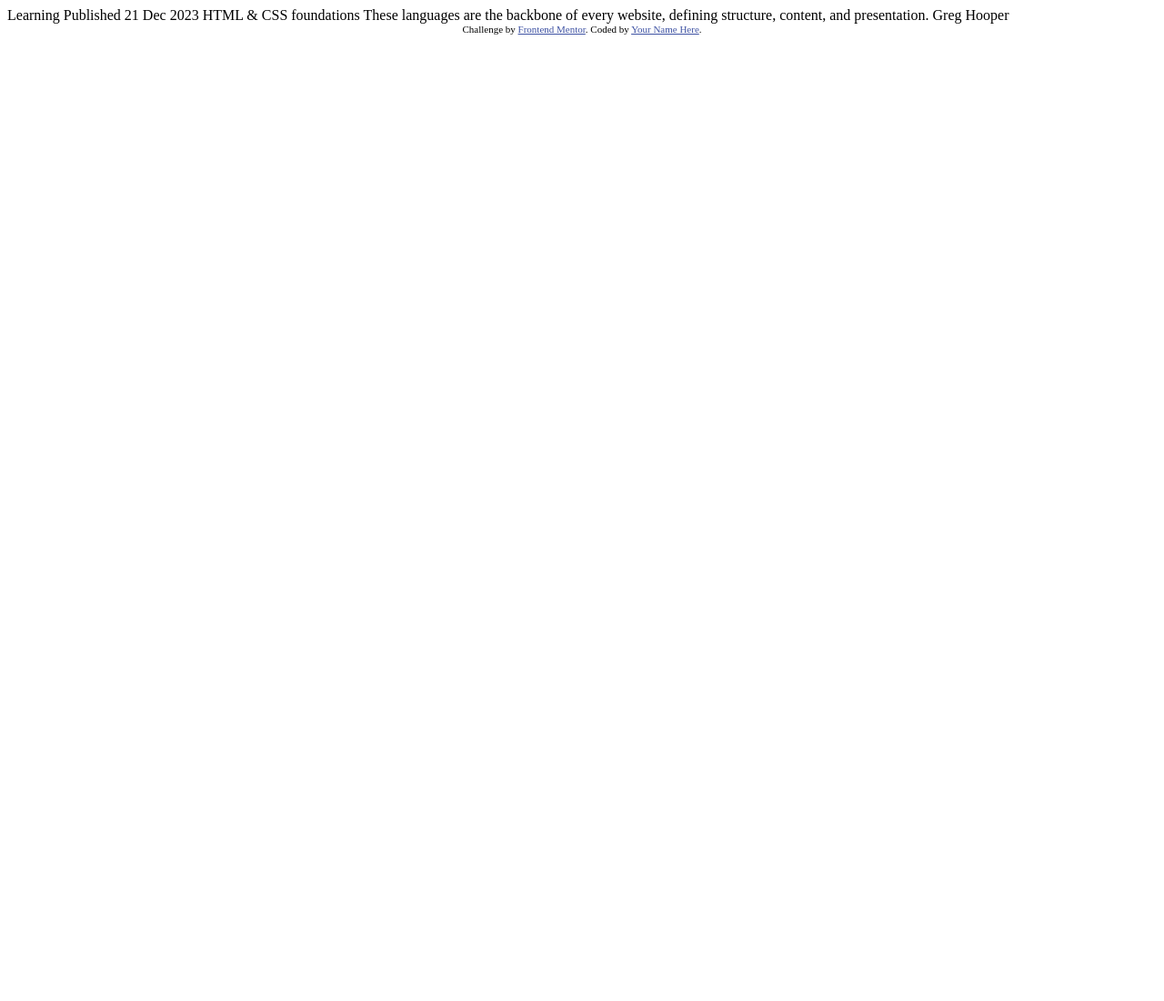
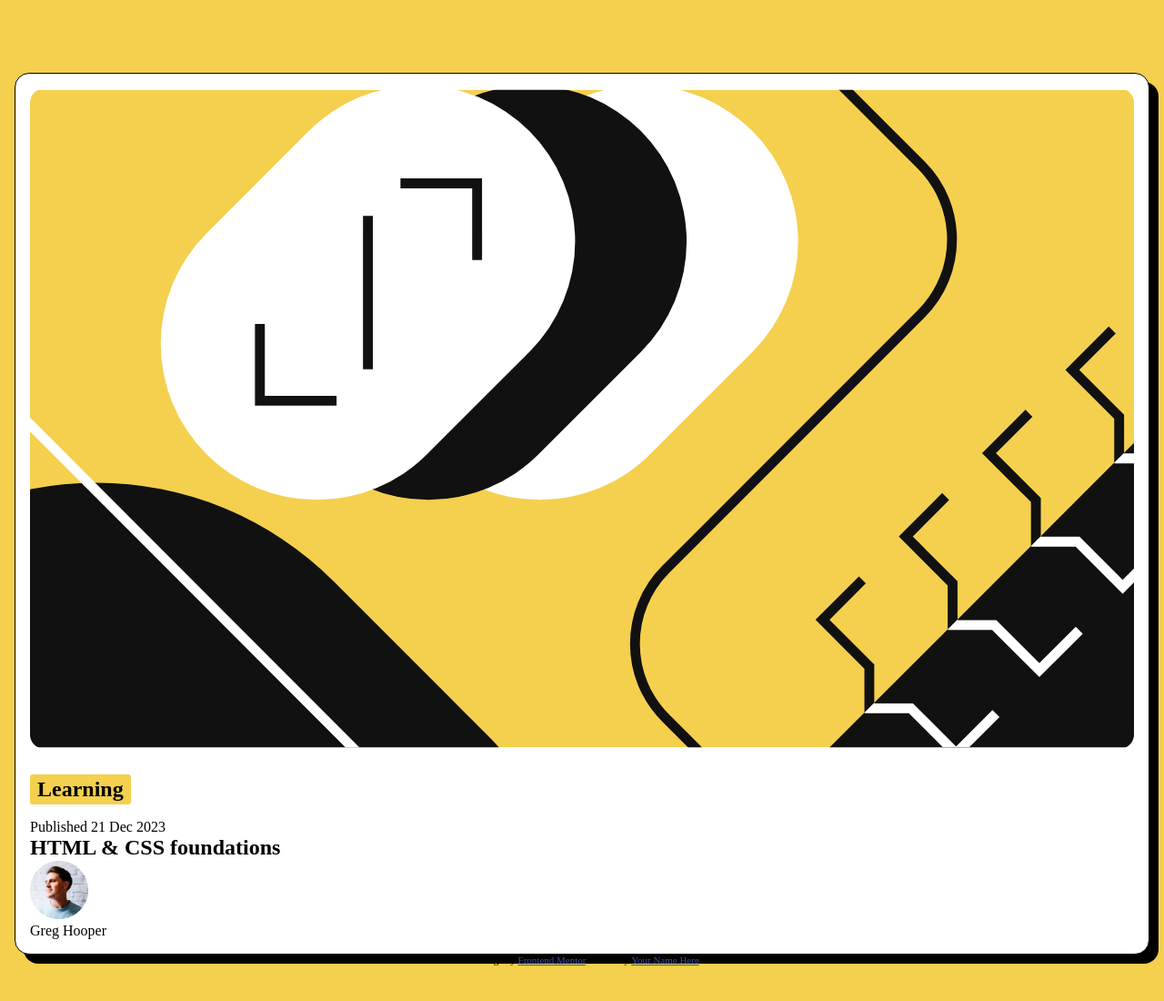
Before and after one commit to JoaoRicardoAlves/Blog-preview-card, a plain HTML site: page index.html in a window 1280 px wide. Shown: the whole page at 91% size. Before the commit the page ends 800 px from the top, so only its background shows below. Drawn offline with Linux system fonts and the light colour scheme.

Commit message:
Monut style

```diff
--- a/index.css
+++ b/index.css
@@ -1,2 +1,50 @@
+* {
+    margin: 0;
+    padding: 0;
+    box-sizing: border-box;
+}
+
+ul{
+    list-style-type: none;
+
+
+}
+
+
+body {
+    background-color: hsl(47, 88%, 63%) ;
+    padding:5rem 1rem;
+
+}
+
+.container {
+    background-color: #fff;
+    padding: 1rem;
+    border-radius: 1rem;
+    box-shadow: 10px 10px 0px black ;
+    border: 1px solid black;
+}
+
+.container div:first-child img {
+    width: 100%;
+    height: auto;
+    border-radius: 1rem;
+}
+
+.container div:nth-child(2) h2 {
+    background-color: hsl(47, 88%, 63%);
+    display: inline-block;
+    font-size: 1.5rem;
+    padding: 3px 8px;
+    margin: 1.5rem 0 1rem;
+    border-radius: 3px;
+
+}
+
+.container div:nth-child(2) h2 {
+}
+
+
+
 .attribution { font-size: 11px; text-align: center; }
 .attribution a { color: hsl(228, 45%, 44%); }
--- a/index.html
+++ b/index.html
@@ -12,18 +12,23 @@
 
 </head>
 <body>
-  <div class="conteiner">
-    Learning
-
-  Published 21 Dec 2023
-
-  HTML & CSS foundations
-
-  These languages are the backbone of every website, defining structure, content, and presentation.
-
-  Greg Hooper
-
-  </div>
+  <section class="container">
+    <div>
+      <img src="./assets/images/illustration-article.svg" alt="">
+    </div>
+    <div>
+      <h2>Learning
+      </h2>
+      <p>Published 21 Dec 2023</p>
+      <h1>
+        HTML & CSS foundations
+      </h1>
+      <ul>
+        <li><img src="./assets/images/image-avatar.webp" alt=""></li>
+        <li>Greg Hooper</li>
+      </ul>
+    </div>
+  </section>
 
 
 
```
